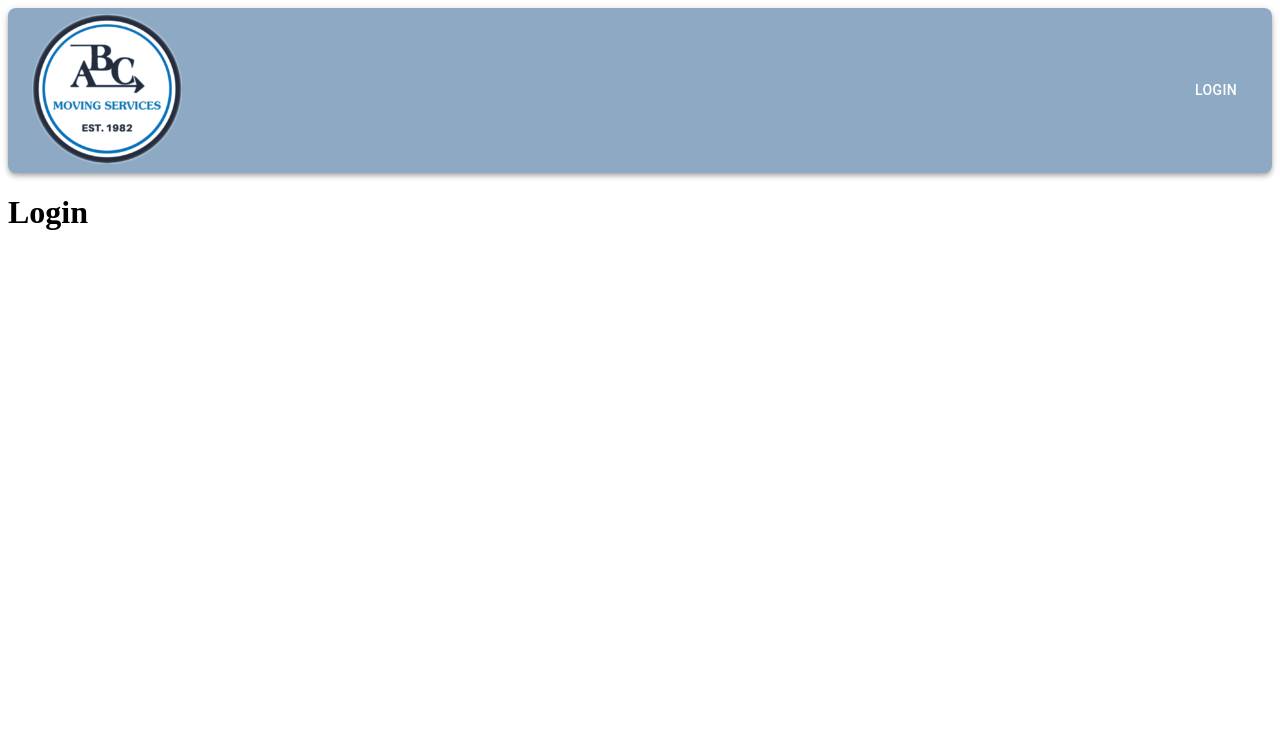
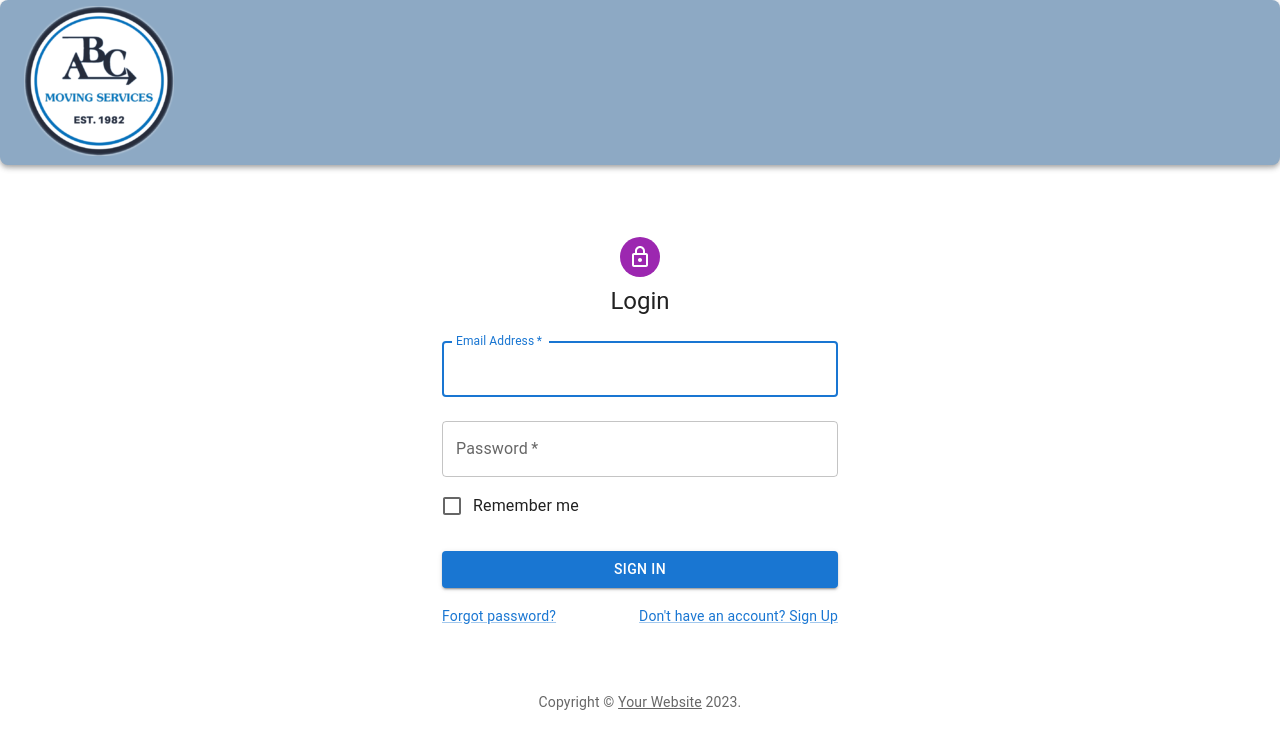
Before and after one commit to ErikAmerico/ABC, a React (Vite) app in the folder client/: page /login in a window 1280 px wide. Shown: the top 748 px of the page. Built offline with nearby package versions, Linux system fonts and the light colour scheme.

Commit message:
added mui source code for login page, removed login button from header. user automatically directed to login page if not logged in

```diff
--- a/client/src/components/header.jsx
+++ b/client/src/components/header.jsx
@@ -134,11 +134,11 @@
             </Typography>
           ) : null}
 
-          {!userName && (
+          {/* {!userName && (
             <Button component={Link} to="/login" color="inherit">
               Login
             </Button>
-          )}
+          )} */}
 
           {AuthService.loggedIn() && (
             <IconButton edge="end" color="inherit" onClick={handleMenuOpen}>
--- a/client/src/main.jsx
+++ b/client/src/main.jsx
@@ -1,7 +1,14 @@
-import React from "react";
+import React, { useEffect } from "react";
+import {
+  BrowserRouter as Router,
+  Routes,
+  Route,
+  useNavigate,
+  useLocation,
+} from "react-router-dom";
 import ReactDOM from "react-dom/client";
-import { createBrowserRouter, RouterProvider } from "react-router-dom";
 import App from "./App.jsx";
+import AuthService from "./utils/auth";
 
 import Home from "./pages/home.jsx";
 import Announcements from "./pages/announcements.jsx";
@@ -9,36 +16,32 @@
 import Jobs from "./pages/jobs.jsx";
 import Login from "./pages/login.jsx";
 
-const router = createBrowserRouter([
-  {
-    path: "/",
-    element: <App />,
-    errorElement: <h1>Oops! This page does not exist.</h1>,
-    children: [
-      {
-        index: true,
-        element: <Home />,
-      },
-      {
-        path: "/announcements",
-        element: <Announcements />,
-      },
-      {
-        path: "/employees",
-        element: <Employees />,
-      },
-      {
-        path: "/jobs",
-        element: <Jobs />,
-      },
-      {
-        path: "/login",
-        element: <Login />,
-      },
-    ],
-  },
-]);
+const RootComponent = () => {
+  const navigate = useNavigate();
+  const location = useLocation();
+
+  useEffect(() => {
+    if (!AuthService.loggedIn() && location.pathname !== "/login") {
+      // Redirect to login page if not logged in and not already on the login page
+      navigate("/login");
+    }
+  }, [location, navigate]);
+
+  return (
+    <Routes>
+      <Route path="/" element={<App />}>
+        <Route index element={<Home />} />
+        <Route path="/announcements" element={<Announcements />} />
+        <Route path="/employees" element={<Employees />} />
+        <Route path="/jobs" element={<Jobs />} />
+        <Route path="/login" element={<Login />} />
+      </Route>
+    </Routes>
+  );
+};
 
 ReactDOM.createRoot(document.getElementById("root")).render(
-  <RouterProvider router={router} />
+  <Router>
+    <RootComponent />
+  </Router>
 );
--- a/client/src/pages/login.jsx
+++ b/client/src/pages/login.jsx
@@ -1,7 +1,122 @@
-export default function Login() {
+import * as React from "react";
+import Avatar from "@mui/material/Avatar";
+import Button from "@mui/material/Button";
+import CssBaseline from "@mui/material/CssBaseline";
+import TextField from "@mui/material/TextField";
+import FormControlLabel from "@mui/material/FormControlLabel";
+import Checkbox from "@mui/material/Checkbox";
+import Link from "@mui/material/Link";
+import Grid from "@mui/material/Grid";
+import Box from "@mui/material/Box";
+import LockOutlinedIcon from "@mui/icons-material/LockOutlined";
+import Typography from "@mui/material/Typography";
+import Container from "@mui/material/Container";
+import { createTheme, ThemeProvider } from "@mui/material/styles";
+
+function Copyright(props) {
   return (
-    <>
-      <h1>Login</h1>
-    </>
+    <Typography
+      variant="body2"
+      color="text.secondary"
+      align="center"
+      {...props}
+    >
+      {"Copyright © "}
+      <Link color="inherit" href="https://mui.com/">
+        Your Website
+      </Link>{" "}
+      {new Date().getFullYear()}
+      {"."}
+    </Typography>
   );
 }
+
+// TODO remove, this demo shouldn't need to reset the theme.
+
+const defaultTheme = createTheme();
+
+export default function Login() {
+  const handleSubmit = (event) => {
+    event.preventDefault();
+    const data = new FormData(event.currentTarget);
+    console.log({
+      email: data.get("email"),
+      password: data.get("password"),
+    });
+  };
+
+  return (
+    <ThemeProvider theme={defaultTheme}>
+      <Container component="main" maxWidth="xs">
+        <CssBaseline />
+        <Box
+          sx={{
+            marginTop: 8,
+            display: "flex",
+            flexDirection: "column",
+            alignItems: "center",
+          }}
+        >
+          <Avatar sx={{ m: 1, bgcolor: "secondary.main" }}>
+            <LockOutlinedIcon />
+          </Avatar>
+          <Typography component="h1" variant="h5">
+            Login
+          </Typography>
+          <Box
+            component="form"
+            onSubmit={handleSubmit}
+            noValidate
+            sx={{ mt: 1 }}
+          >
+            <TextField
+              margin="normal"
+              required
+              fullWidth
+              id="email"
+              label="Email Address"
+              name="email"
+              autoComplete="email"
+              autoFocus
+            />
+            <TextField
+              margin="normal"
+              required
+              fullWidth
+              name="password"
+              label="Password"
+              type="password"
+              id="password"
+              autoComplete="current-password"
+            />
+            <FormControlLabel
+              control={<Checkbox value="remember" color="primary" />}
+              label="Remember me"
+            />
+            <Button
+              type="submit"
+              fullWidth
+              variant="contained"
+              sx={{ mt: 3, mb: 2 }}
+            >
+              Sign In
+            </Button>
+            <Grid container>
+              <Grid item xs>
+                <Link href="#" variant="body2">
+                  Forgot password?
+                </Link>
+              </Grid>
+              <Grid item>
+                <Link href="#" variant="body2">
+                  {"Don't have an account? Sign Up"}
+                </Link>
+              </Grid>
+            </Grid>
+          </Box>
+        </Box>
+        <Copyright sx={{ mt: 8, mb: 4 }} />
+      </Container>
+    </ThemeProvider>
+  );
+}
```
